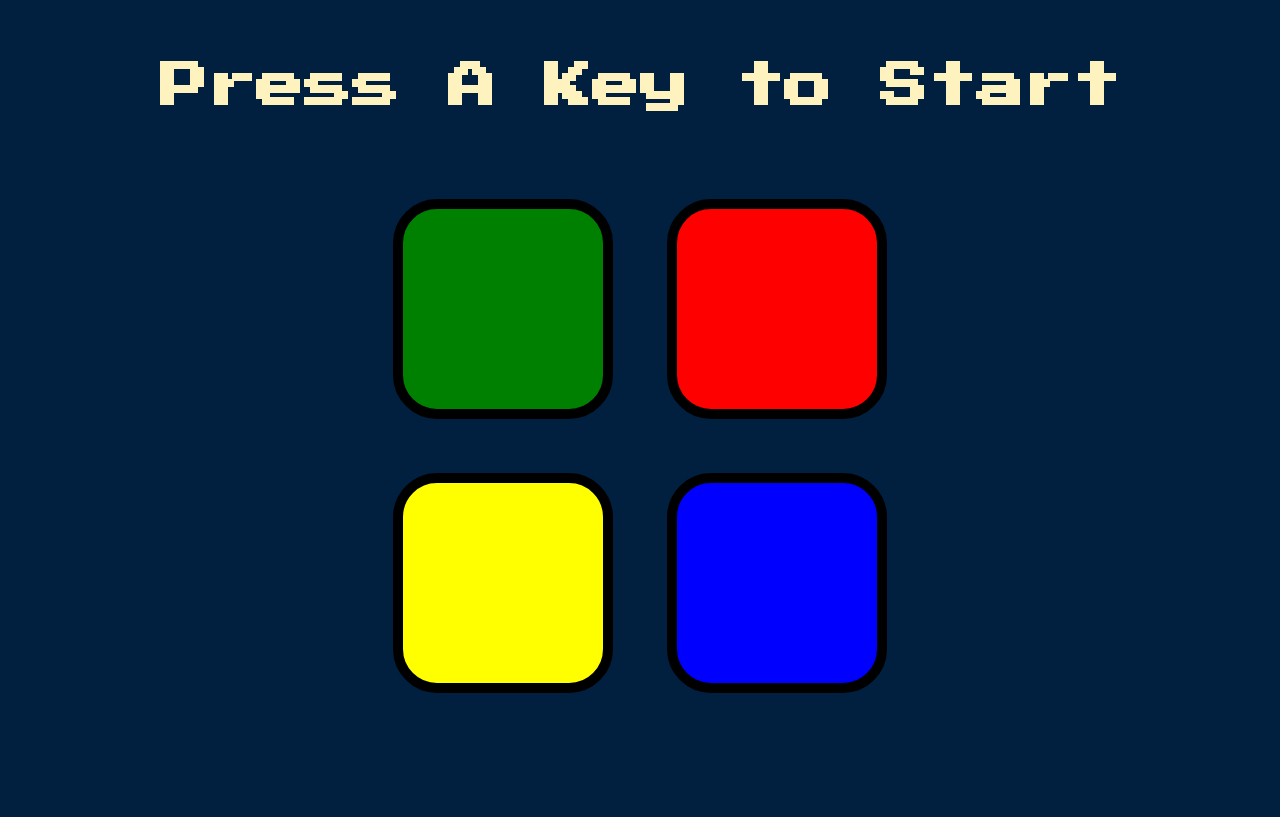
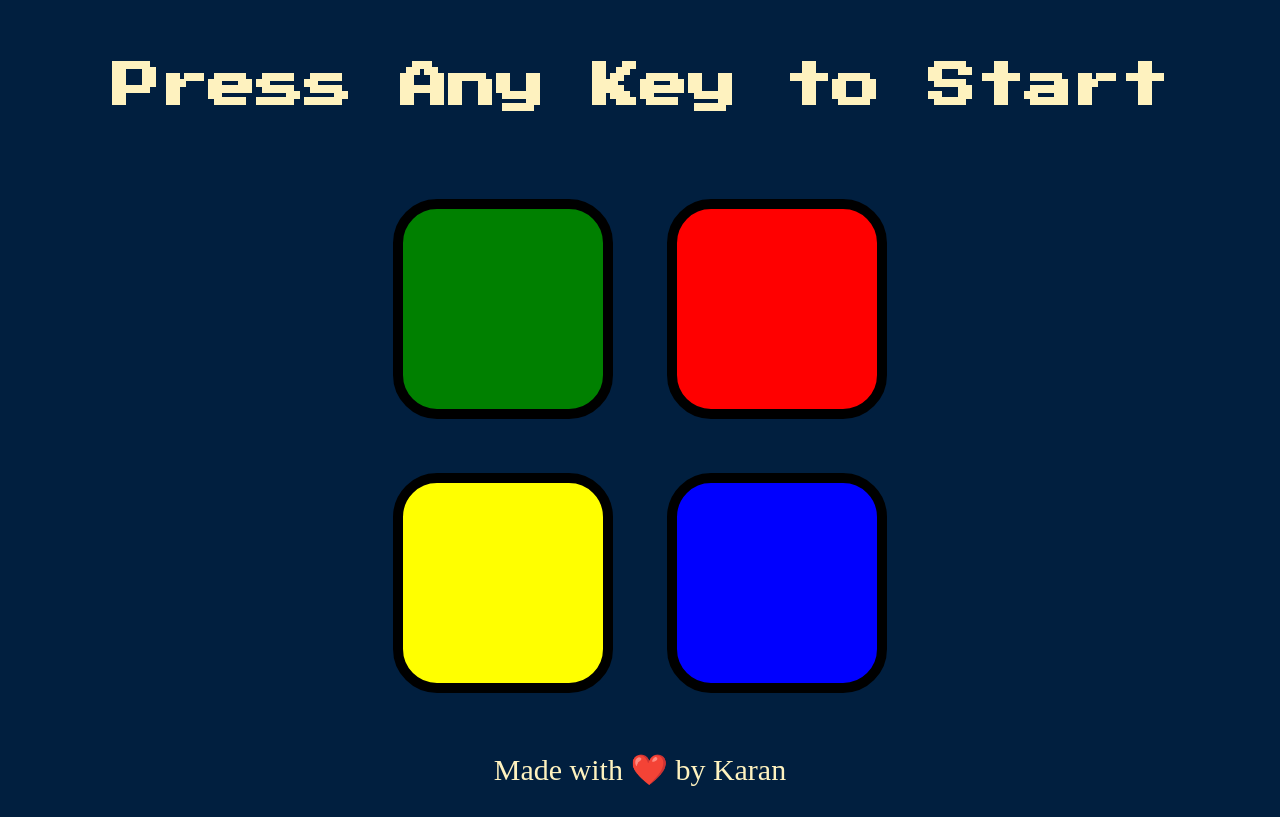
Before and after one commit to KaranChandekar/SimonGame, a plain HTML site: page index.html in a window 1280 px wide. Drawn offline with nearby package versions, Linux system fonts and the light colour scheme.

Commit message:
add para

```diff
--- a/index.html
+++ b/index.html
@@ -9,7 +9,7 @@
 </head>
 
 <body>
-  <h1 id="level-title">Press A Key to Start</h1>
+  <h1 id="level-title">Press Any Key to Start</h1>
   <div class="container">
     <div lass="row">
 
@@ -33,6 +33,8 @@
 
     </div>
 
+    <p>Made with ❤️ by Karan</p>
+
   </div>
 
   <!-- jQuery  -->
--- a/styles.css
+++ b/styles.css
@@ -51,3 +51,8 @@ body {
   box-shadow: 0 0 20px white;
   background-color: grey;
 }
+
+p{
+  font-size: 30px;
+  color: #FEF2BF;
+}
```
